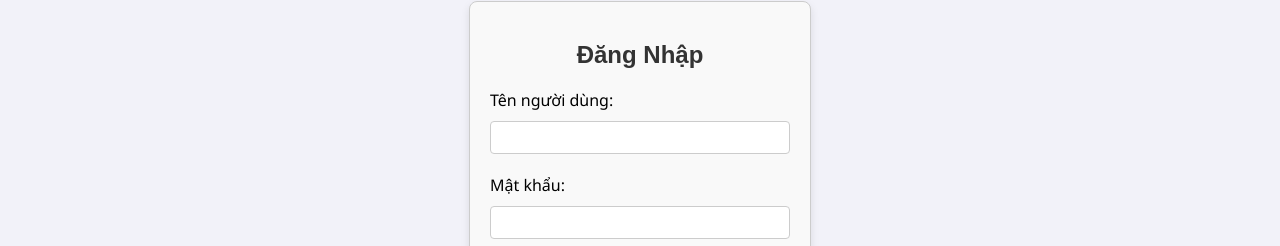
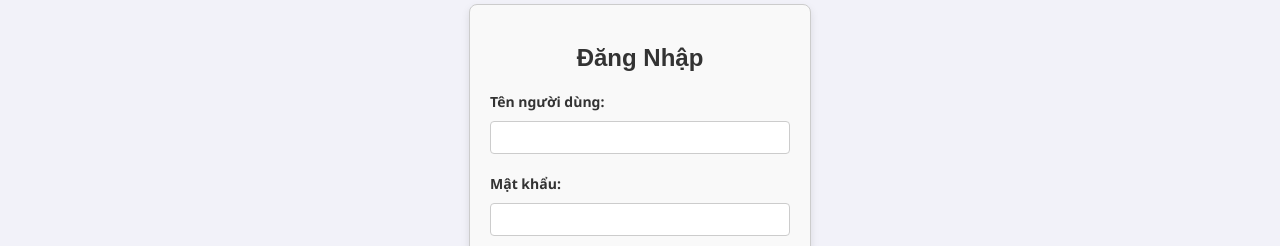
Before and after one commit to TXTThien/Frontend-J4M-Website, a React (Create React App) app: page /login in a window 1280 px wide. Shown: the part 209-455 px from the top of the page. Built offline with nearby package versions, Linux system fonts and the light colour scheme; no server answers.

Commit message:
css dashboard

```diff
--- a/src/J4M/AdminDashboard/Dashboard.css
+++ b/src/J4M/AdminDashboard/Dashboard.css
@@ -442,3 +442,18 @@ tr:hover {
     border: 2px solid #ddd; /* Đường viền cho biểu đồ */
     border-radius: 10px; /* Bo góc biểu đồ */
   }
+  label {
+    font-size: 14px;
+    font-weight: bold;
+    margin-bottom: 8px;
+    color: #333;
+  }
+  input[type="file"],
+  select {
+    padding: 10px;
+    border: 1px solid #ddd;
+    border-radius: 4px;
+    margin-bottom: 15px;
+    width: 100%;
+    box-sizing: border-box;
+  }
```
